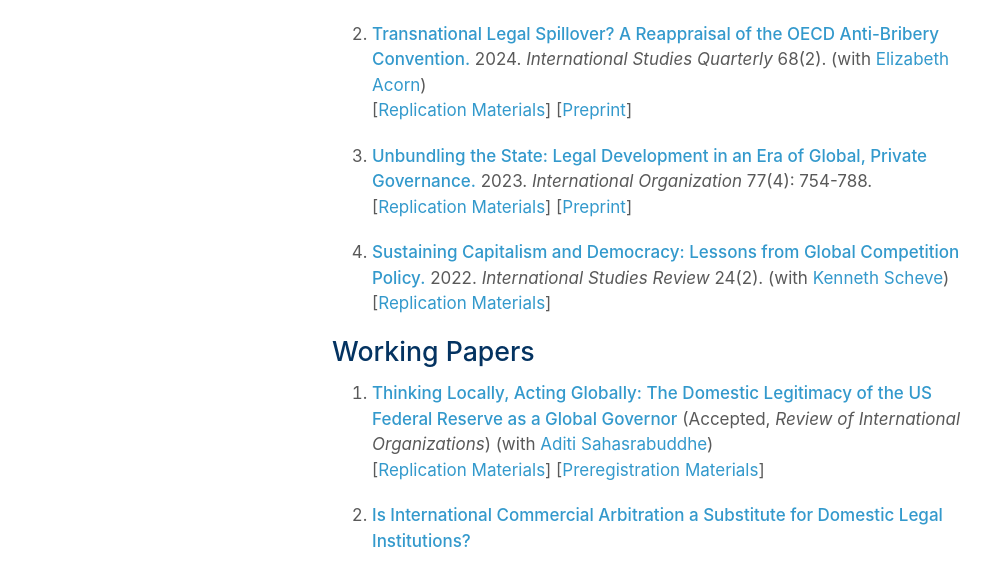
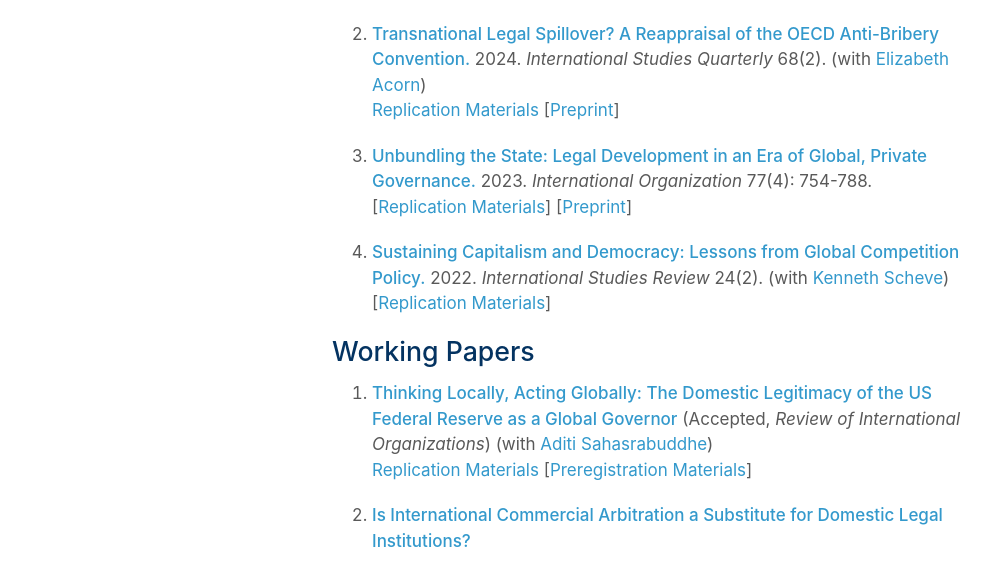
Before and after one commit to mmooddaa/mmooddaa.github.io, a Jekyll site: the page built from index.md, in a window 1280 px wide and 1235 px high. Shown: the part 540-1109 px from the top of the window, without its empty margins (138-1142 px from the left). Built offline with Jekyll 4.4.1, drawn with Linux system fonts in a browser that asks for light colours; nearby versions of some CDN libraries; a style sheet for code colours, icons or effects is not loaded.

Commit message:
fixed links

```diff
--- a/index.md
+++ b/index.md
@@ -15,7 +15,7 @@ I am an Assistant Professor in the Department of Political Science at [Stanford
 (with [Kenneth Scheve](https://scheve-research.org/) and [David Stasavage](https://stasavage.com/)) <br> [[Replication Materials](https://dataverse.harvard.edu/dataset.xhtml?persistentId=doi:10.7910/DVN/GFENDZ)] [[Preprint](https://papers.ssrn.com/sol3/papers.cfm?abstract_id=4358176)]
 
 3. **[Transnational Legal Spillover? A Reappraisal of the OECD Anti-Bribery Convention.](https://doi.org/10.1093/isq/sqae071)** 2024. *International Studies Quarterly* 68(2).
-(with [Elizabeth Acorn](http://www.elizabethacorn.com)) <br> [[Replication Materials](https://doi.org/10.7910/DVN/TJRLRZ)] [[Preprint](/assets/papers/Acorn_Allen_2023_Spillover.pdf)]
+(with [Elizabeth Acorn](http://www.elizabethacorn.com)) <br> [Replication Materials](https://doi.org/10.7910/DVN/TJRLRZ) [[Preprint](/assets/papers/Acorn_Allen_2023_Spillover.pdf)]
 
 2. **[Unbundling the State: Legal Development in an Era of Global, Private Governance.](https://doi.org/10.1017/S0020818323000218)** 2023. *International Organization* 77(4): 754-788. <br> [[Replication Materials](https://doi.org/10.7910/DVN/GSVW3C)] [[Preprint](/assets/papers/MAllen-unbundling-20230911.pdf)]
 
@@ -23,6 +23,6 @@ I am an Assistant Professor in the Department of Political Science at [Stanford
 
 ## Working Papers
 
-1. **[Thinking Locally, Acting Globally: The Domestic Legitimacy of the US Federal Reserve as a Global Governor](/assets/papers/FedGlobalGov-20241006.pdf)** (Accepted, *Review of International Organizations*) (with [Aditi Sahasrabuddhe](https://aditisahasrabuddhe.com)) <br> [[Replication Materials](https://doi.org/10.7910/DVN/NON9N3)] [[Preregistration Materials](https://osf.io/axq5c/)]
+1. **[Thinking Locally, Acting Globally: The Domestic Legitimacy of the US Federal Reserve as a Global Governor](/assets/papers/FedGlobalGov-20241006.pdf)** (Accepted, *Review of International Organizations*) (with [Aditi Sahasrabuddhe](https://aditisahasrabuddhe.com)) <br> [Replication Materials](https://doi.org/10.7910/DVN/NON9N3) [[Preregistration Materials](https://osf.io/axq5c/)]
 
 2. **[Is International Commercial Arbitration a Substitute for Domestic Legal Institutions?](/assets/papers/MAllen-icasub-20220927.pdf)**
```
